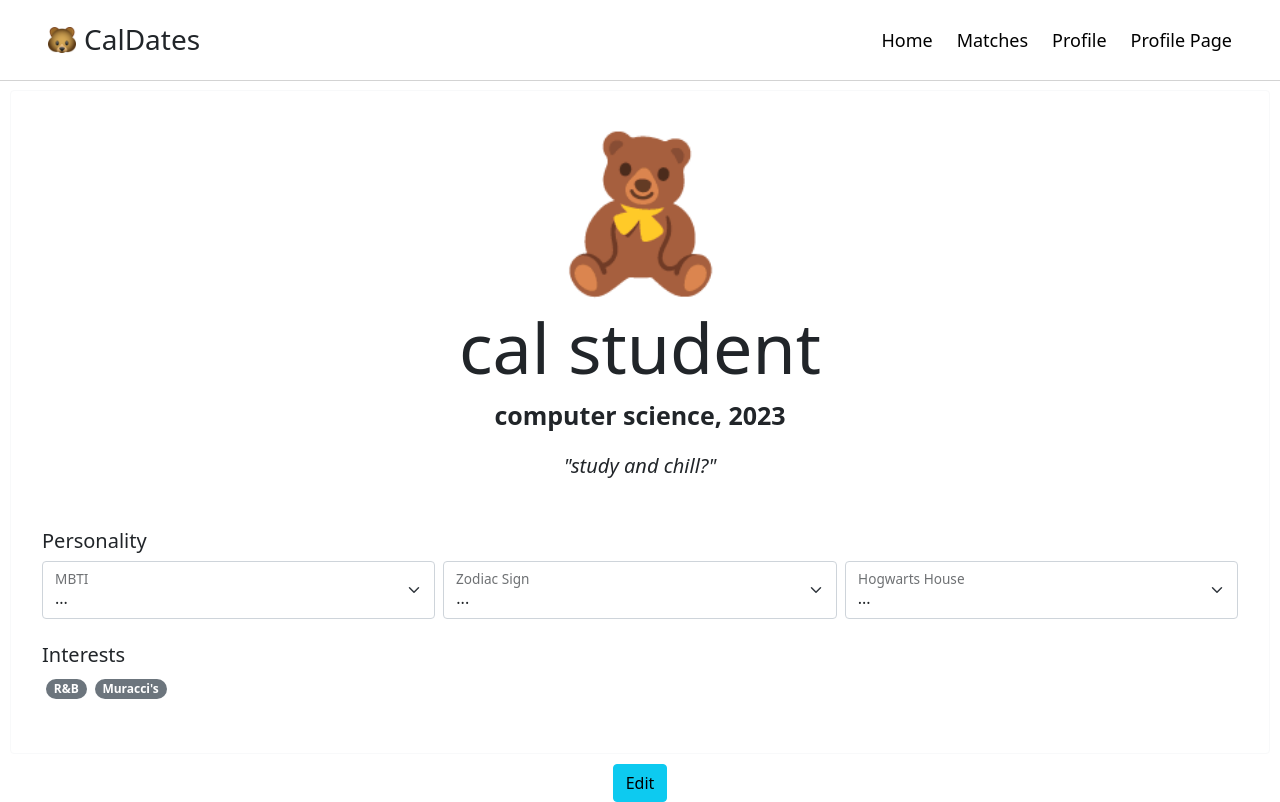
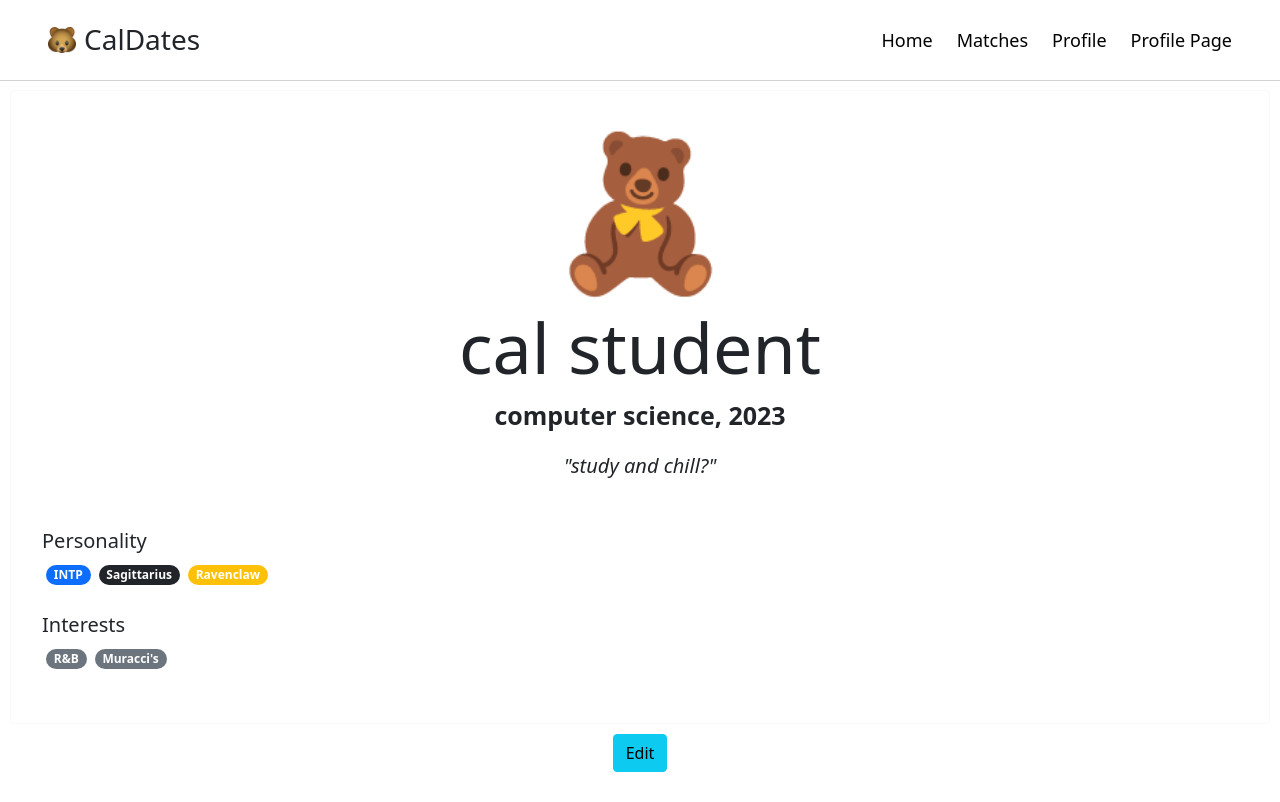
Before and after one commit to sooyeonoh/calhacks, a React (Create React App) app in the folder client/: page /ProfilePage in a window 1280 px wide. Built offline with nearby package versions, Linux system fonts and the light colour scheme.

Commit message:
edit toggling on profile page works

```diff
--- a/client/src/components/ProfilePage.js
+++ b/client/src/components/ProfilePage.js
@@ -3,7 +3,6 @@ import NavBar from './NavBar';
 import { Card } from 'react-bootstrap';
 import InfoTag from './InfoTag';
 import Button from 'react-bootstrap/Button';
-import { NavLink } from 'react-router-dom';
 import Form from 'react-bootstrap/Form';
 import FloatingLabel from 'react-bootstrap/FloatingLabel';
 import Row from 'react-bootstrap/Row';
@@ -150,138 +149,38 @@ function NormalState(props) {
     )
 }
 
-function editingPage(props) {
-    const isEditing = props.isEditing;
-    if (isEditing) {
-        return <editState/>;
-    }
-    return <NormalState/>;
-}
-
 class ProfilePage extends React.Component {
     constructor(props) {
         super(props);
         this.handleEditClick = this.handleEditClick.bind(this);
         this.handleDoneEditClick = this.handleDoneEditClick.bind(this);
-        this.state = {
-            isEditing: false,
-        };
+        this.state = {isEditing: false};
     }
 
     handleEditClick() {
-        this.setState({isEditing: true})
+        this.setState({isEditing: true});
     }
 
     handleDoneEditClick() {
-        this.setState({isEditing: false})
-    }
-
-    handleClick() {
-        const page = this.state.slice();
-        this.setState({
-            edit: !this.state.edit,
-        });
+        this.setState({isEditing: false});
     }
 
     render() {
         const isEditing = this.state.isEditing;
         let editButton;
         if (isEditing) {
-            editButton  = <DoneEditButton onClick ={this.handleDoneEditClick} />;
+            editButton  = <DoneEditButton onClick ={this.handleDoneEditClick}/>;
         } else {
             editButton = <EditButton onClick={this.handleEditClick} />;
         }
 
         return (
             <div>
-                <NavBar/>
-                <Card border="light" style={{margin: "10px", padding: '10px 15px'}}>
-                    <Card.Body>
-                    <div className="mb-5">
-                        <h1 style={{fontSize: '150px'}}>{"🧸"}</h1>
-                        <Card.Title style={{fontSize: '70px'}}>{"cal student"}</Card.Title>
-                        <Card.Text className="fw-bold" style={{fontSize: '25px'}}>{"computer science"}, {2023}</Card.Text>
-                        <Card.Text className="fst-italic" style={{fontSize: '20px'}}>"{"study and chill?"}"</Card.Text>
-                    </div>
-
-                    <div>
-                    <div className="d-flex flex-column align-items-start">
-                        <Card.Title style={{fontSize: '22 px'}}>Personality</Card.Title>
-                        </div>
-                        <div className="d-flex flex-column align-items-stretch mb-4">
-                            <div>
-                            <Row className="g-2">
-                            <Col md>
-                            <FloatingLabel controlId="floatingSelect" label="MBTI">
-                                <Form.Select aria-label="MBTI">
-                                    <option>...</option>
-                                    <option value="1">ISTJ</option>
-                                    <option value="2">ISTP</option>
-                                    <option value="3">ISFJ</option>
-                                    <option value="4">ISFP</option>
-                                    <option value="5">INFJ</option>
-                                    <option value="6">INFP</option>
-                                    <option value="7">INTJ</option>
-                                    <option value="8">INTP</option>
-                                    <option value="9">ESTP</option>
-                                    <option value="10">ESTJ</option>
-                                    <option value="11">ESFP</option>
-                                    <option value="12">ESFJ</option>
-                                    <option value="13">ENFP</option>
-                                    <option value="14">ENFJ</option>
-                                    <option value="15">ENTP</option>
-                                    <option value="16">ENTJ</option>
-                                    </Form.Select>
-                                </FloatingLabel>
-                            </Col>
-                        <Col md>
-                            <FloatingLabel controlId="floatingSelect" label="Zodiac Sign">
-                                <Form.Select aria-label="Zodiac sign">
-                                    <option>...</option>
-                                    <option value="1">Aries</option>
-                                    <option value="2">Taurus</option>
-                                    <option value="3">Gemini</option>
-                                    <option value="4">Cancer</option>
-                                    <option value="5">Leo</option>
-                                    <option value="6">Virgo</option>
-                                    <option value="7">Libra</option>
-                                    <option value="8">Scorpio</option>
-                                    <option value="9">Sagittarius</option>
-                                    <option value="10">Capricorn</option>
-                                    <option value="11">Aquarius</option>
-                                    <option value="12">Pisces</option>
-                                    </Form.Select>
-                                </FloatingLabel>
-                            </Col>
-                        <Col md>
-                        <FloatingLabel controlId="floatingSelect" label="Hogwarts House">
-                            <Form.Select aria-label="Hogwarts House">
-                                <option>...</option>
-                                <option value="1">Gryffindor</option>
-                                <option value="2">Slytherin</option>
-                                <option value="3">Ravenclaw</option>
-                                <option value="4">Hufflepuff</option>
-                            </Form.Select>
-                            </FloatingLabel>
-                        </Col>
-                    </Row>
-                    </div>
-                </div>
-
-                    <div className="d-flex flex-column align-items-start mb-4">
-                        <Card.Title style={{fontSize: '22 px'}}>Interests</Card.Title>
-                        <div>
-                            <InfoTag type="secondary" info={"R&B"}/>
-                            <InfoTag type="secondary" info={"Muracci's"}/>
-                        </div>
-                    </div>
-                </div>
-
-            </Card.Body>
-        </Card>
-                {editButton}
+            <NavBar/>
+            {isEditing ? <EditState/> : <NormalState/>}
+            {editButton}
             </div>
-    );
+        );
     }
 }
 
```
